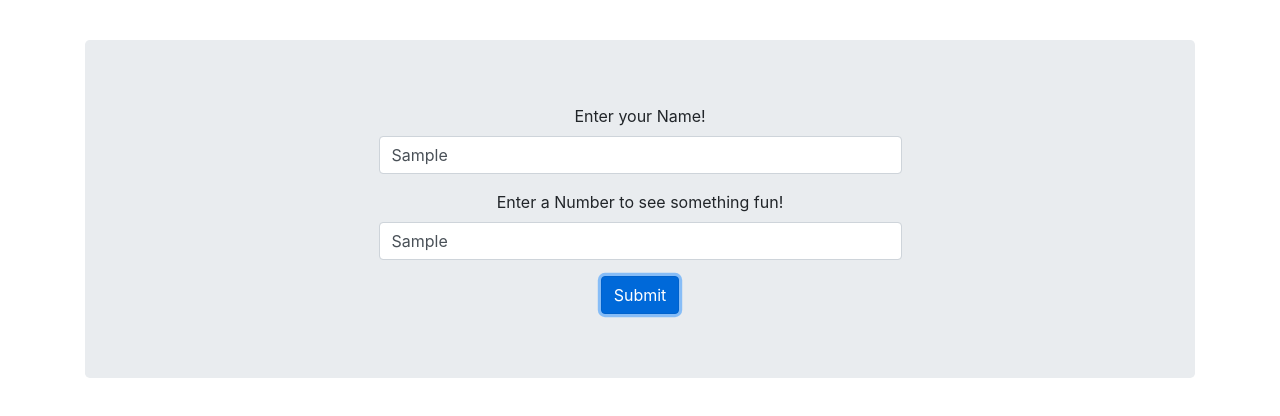
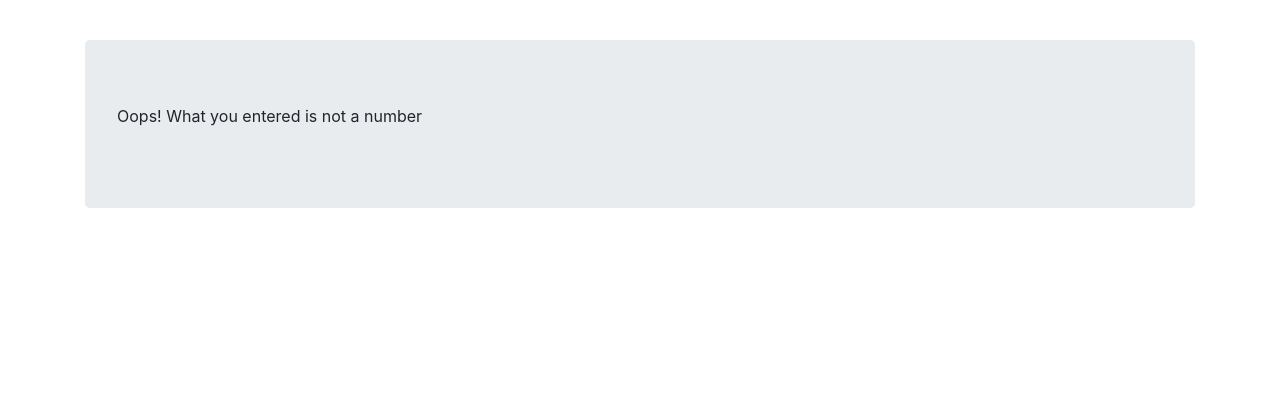
Before and after one commit to NeverSettels/arrays-and-looping, a plain HTML site: page index.html in a window 1280 px wide. Both pictures are taken after typing "Sample", "Sample" into the empty fields and a click on the button "Submit". Drawn offline with Linux system fonts and the light colour scheme.

Commit message:
Update the iterface to display the message and hide the form

```diff
--- a/css/styles.css
+++ b/css/styles.css
@@ -6,3 +6,6 @@ input[type=text]{
     width: 50%;
     margin-left: 25%
 }
+.noDisplay{
+    display: none;
+}
--- a/index.html
+++ b/index.html
@@ -13,7 +13,7 @@
 </head>
 
 <body class='container'>
-    <div class="jumbotron">
+    <div id='form-jumbo' class="jumbotron">
         <form id='form1' align="center">
             <div class="form-group">
                 <label for="input1">Enter your Name!</label>
@@ -27,7 +27,9 @@
         </form>
     </div>
 
-    <div class="display-result"></div>
+    <div id="result-jumbo" class="jumbotron noDisplay">
+        <p id="display-result"></p>
+    </div>
 </body>
 
 </html>
--- a/js/scripts.js
+++ b/js/scripts.js
@@ -11,7 +11,6 @@ const numFind = (input, name) => {
         }
         temp.forEach(number => {
             numArr = number.toString().split('')
-            // console.log(numArr)
             if (numArr.includes('3')) resultArr.push(`I'm sorry, ${name}. I'm afraid I can't do that.`)
             else if (numArr.includes('2')) resultArr.push('Beep!')
             else if (numArr.includes('1')) resultArr.push('Boop!')
@@ -34,7 +33,11 @@ $(document).ready(() => {
         event.preventDefault()
         var input = parseInt($("#input2").val())
         var name = $("#input1").val()
-        console.log(input, numFind(input, name))
+        var result = numFind(input, name)
+        console.log(result)
+        $('#display-result').text(result)
+        $('#form-jumbo').addClass('noDisplay')
+        $('#result-jumbo').removeClass('noDisplay')
     })
 
 
```
